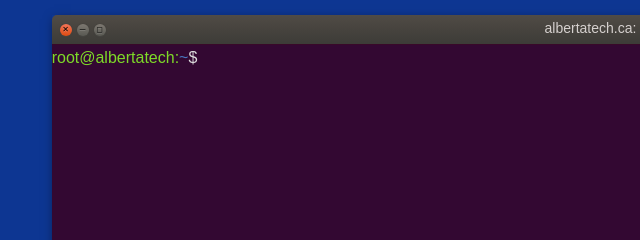
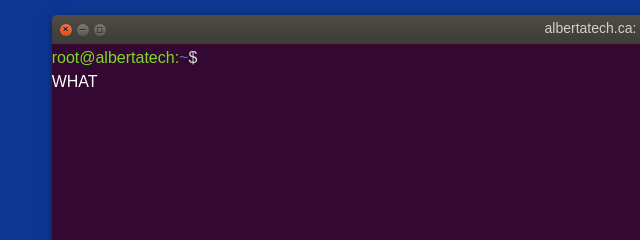
Before and after one commit to jhayward9/albertatech.org, a plain HTML site: page index.html in a window 1280 px wide. Both pictures are taken after a click on the link "WHAT". Shown: the part 188-428 px from the top of the page, 75-715 px from the left. Drawn offline with nearby package versions, Linux system fonts and the light colour scheme; a web font is replaced by a local one.

Commit message:
added jquery hide/show methods
one of four content sections is set to hide on pageload; clicking "WHAT" in the nav shows the #what div

```diff
--- a/index.html
+++ b/index.html
@@ -60,7 +60,7 @@
                                     <span id="terminal__prompt--cursor"></span>
                                 </div>
                                 <div id="what">
-
+                                  <p style="color: #fff;">WHAT</p>
                                 </div>
                                 <div id="who"></div>
                                 <div id="why"></div>
--- a/js/type.js
+++ b/js/type.js
@@ -1,8 +1,9 @@
 /* this function switches content in the terminal when a nav item is clicked */
 
 $(document).ready(function(){
+  $("#what").hide();
   $(".changed:nth-child(1)").on("click", function(){
-    alert("WHAT");
+    $("#what").show();
   });
   $(".changed:nth-child(2)").on("click", function(){
     alert("WHY");
```
